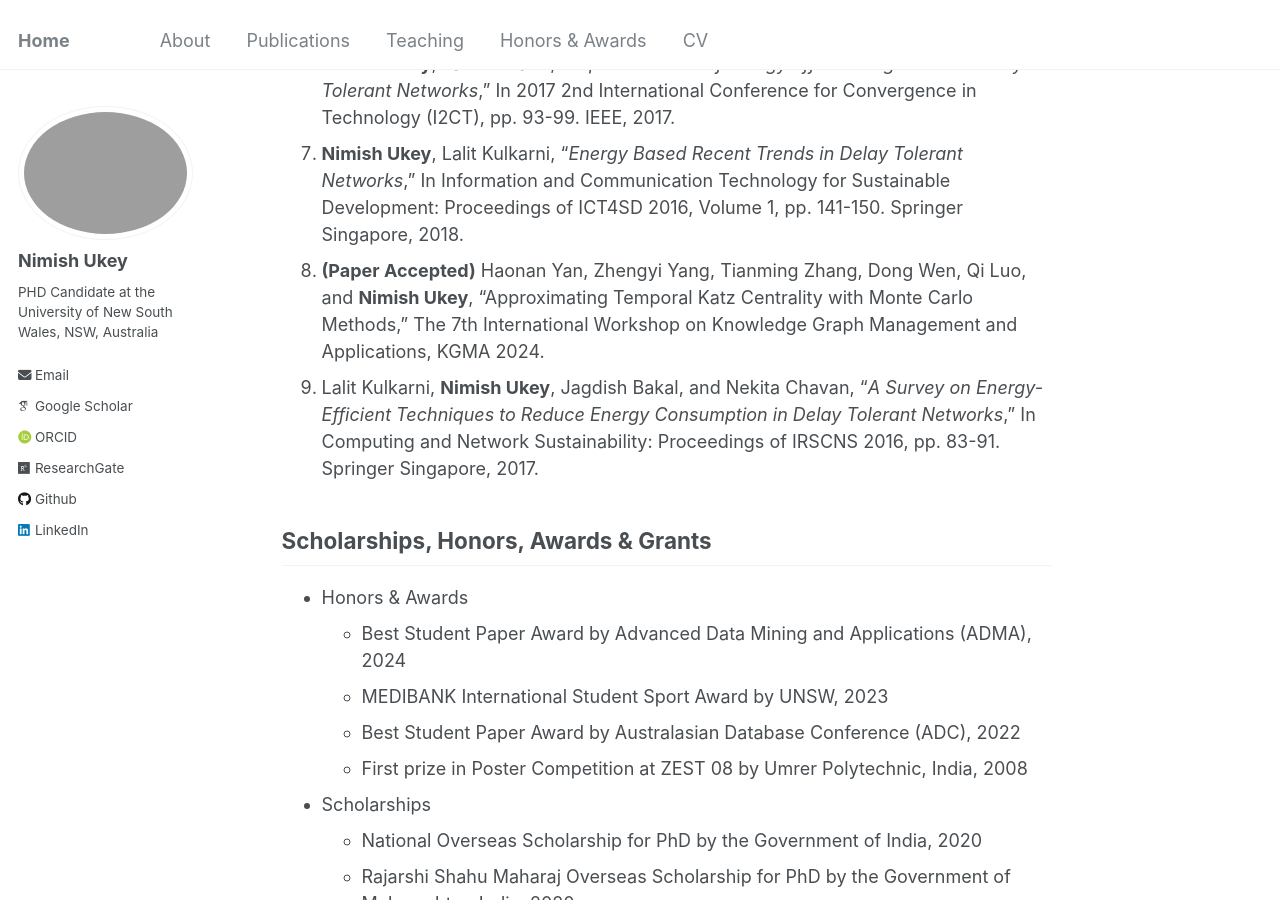
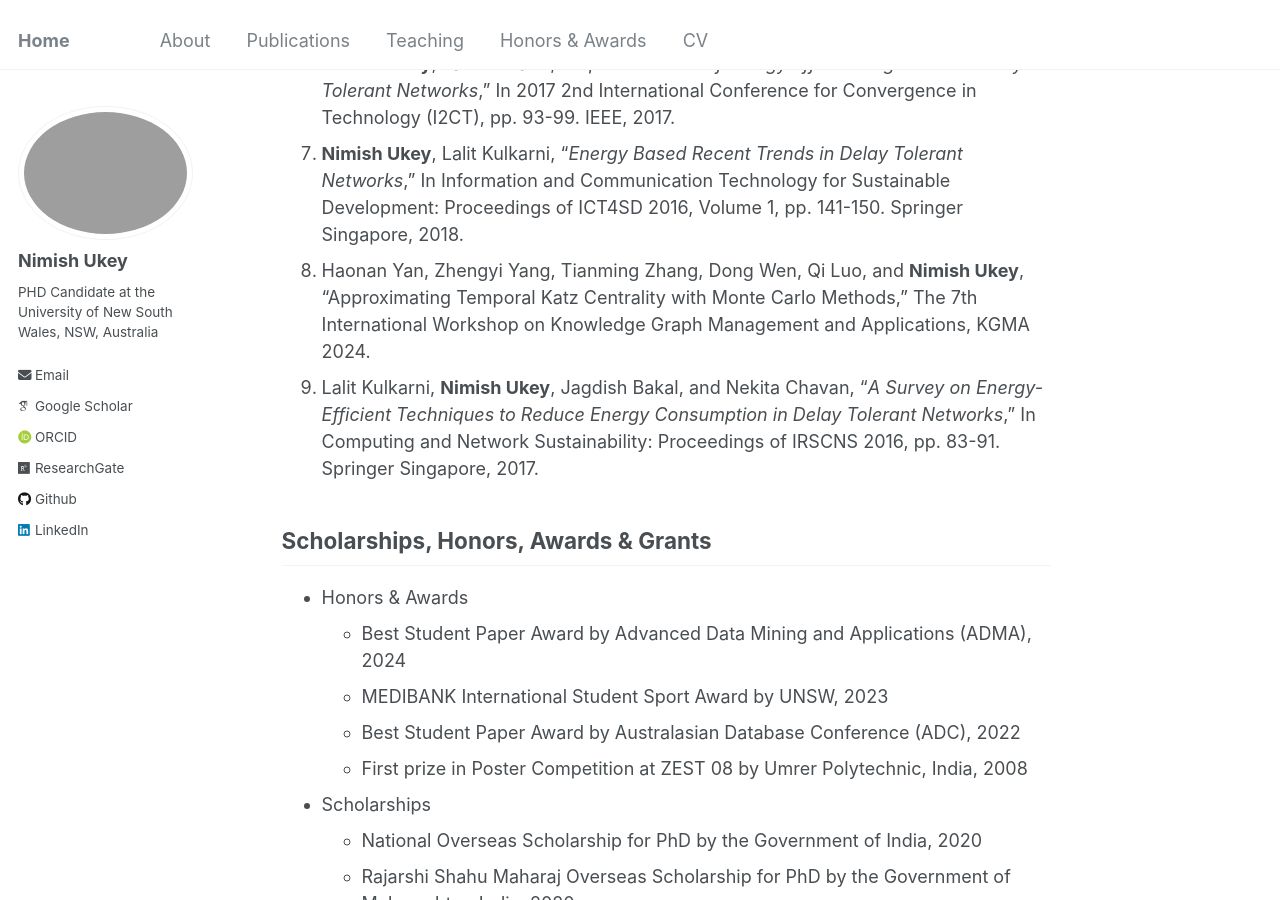
Before and after one commit to nimishukey/nimishukey.github.io, a Jekyll site: the page built from _pages/about.md, in a window 1280 px wide and 900 px high, scrolled down 952 px. Built offline with Jekyll 4.4.1, drawn with Linux system fonts in a browser that asks for light colours; some web fonts are replaced.

Commit message:
Update about.md

```diff
--- a/_pages/about.md
+++ b/_pages/about.md
@@ -20,7 +20,7 @@ My complete articles are available on [Google Scholar](https://scholar.google.co
 5. **Nimish Ukey**, Zhengyi Yang, Guangjian Zhang, Boge Liu, Binghao Li, and Wenjie Zhang, “*Efficient knn join over dynamic high-dimensional data*,” in Australasian Database Conference. Springer, 2022, pp. 63–75.
 6. **Nimish Ukey**, Lalit Kulkarni, “*Implementation of Energy Efficient Algorithm in Delay Tolerant Networks*,” In 2017 2nd International Conference for Convergence in Technology (I2CT), pp. 93-99. IEEE, 2017.
 7. **Nimish Ukey**, Lalit Kulkarni, “*Energy Based Recent Trends in Delay Tolerant Networks*,” In Information and Communication Technology for Sustainable Development: Proceedings of ICT4SD 2016, Volume 1, pp. 141-150. Springer Singapore, 2018.
-8. **(Paper Accepted)** Haonan Yan, Zhengyi Yang, Tianming Zhang, Dong Wen, Qi Luo, and **Nimish Ukey**, “Approximating Temporal Katz Centrality with Monte Carlo Methods,” The 7th International Workshop on Knowledge Graph Management and Applications, KGMA 2024.
+8. Haonan Yan, Zhengyi Yang, Tianming Zhang, Dong Wen, Qi Luo, and **Nimish Ukey**, “Approximating Temporal Katz Centrality with Monte Carlo Methods,” The 7th International Workshop on Knowledge Graph Management and Applications, KGMA 2024.
 9. Lalit Kulkarni, **Nimish Ukey**, Jagdish Bakal, and Nekita Chavan, “*A Survey on Energy-Efficient Techniques to Reduce Energy Consumption in Delay Tolerant Networks*,” In Computing and Network Sustainability: Proceedings of IRSCNS 2016, pp. 83-91. Springer Singapore, 2017.
 
 <h2 id= "awards"> Scholarships, Honors, Awards & Grants </h2>
```
